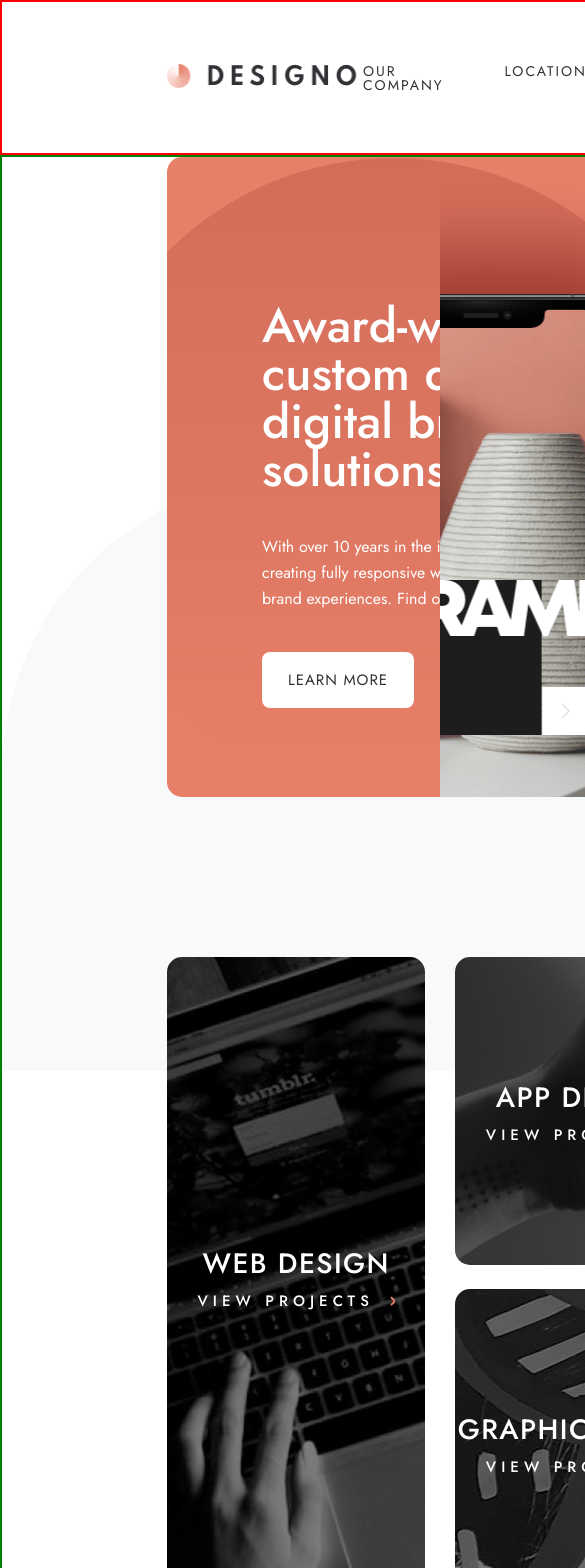
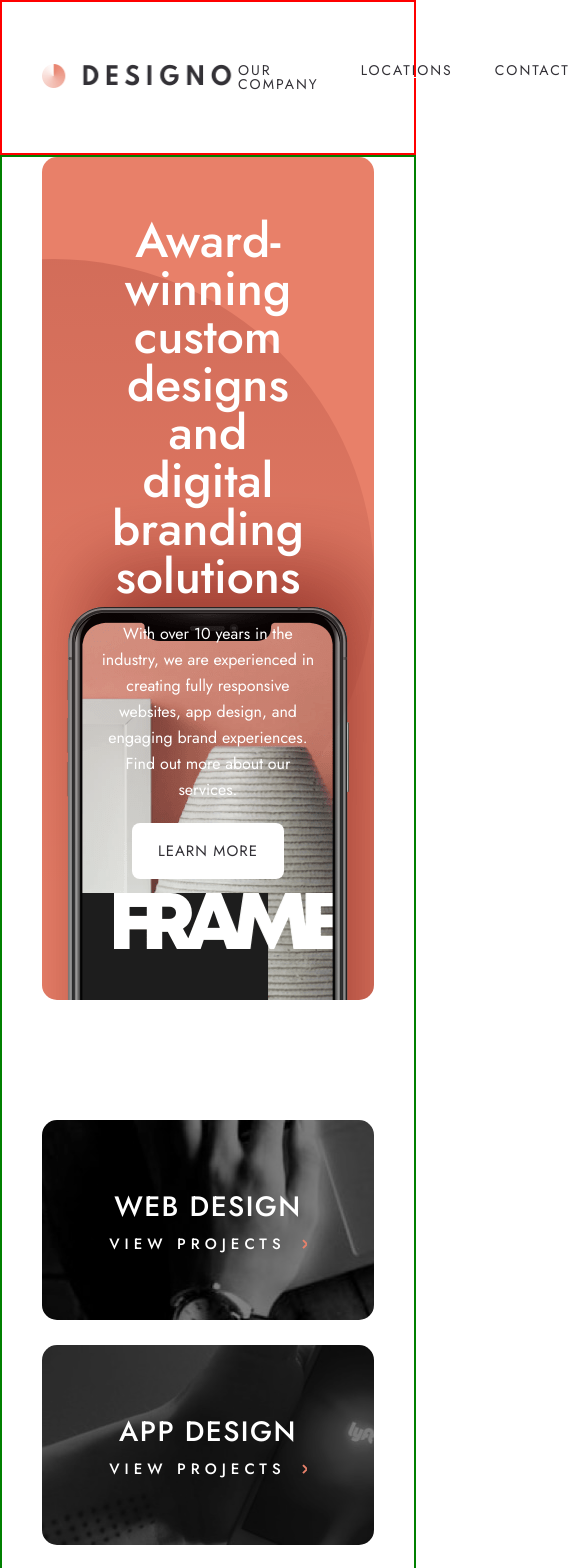
Before and after one commit to seamissu/designo-multi-page-website, a Next.js app: page / in a window 390 px wide. Shown: the top 1568 px of the page, 585 px wide, since content can reach past the window. Built offline with nearby package versions, Linux system fonts and the light colour scheme.

Commit message:
complete Homepage tablet version

```diff
--- a/src/app/globals.scss
+++ b/src/app/globals.scss
@@ -2,8 +2,8 @@
 $tablet-and-below: 1100px;
 $mobile-and-below: 550px;
 
-$tablet-background-image: 768px;
-$mobile-background-image: 375px;
+// $tablet-background-image: 768px;
+// $mobile-background-image: 375px;
 
 // CSS Reset
 *,
--- a/src/components/Footer/Footer.module.scss
+++ b/src/components/Footer/Footer.module.scss
@@ -1,3 +1,7 @@
+// Breakpoints
+$tablet-and-below: 1100px;
+$mobile-and-below: 550px;
+
 .wrapper {
   position: relative;
   grid-area: footer;
@@ -6,11 +10,18 @@
   padding-top: 144px;
   padding-left: 165px;
   padding-right: 165px;
+
+  @media (max-width: $tablet-and-below) {
+    padding-left: 40px;
+    padding-right: 40px;
+    padding-top: 165px;
+  }
 }
 
 .logoandlink {
   display: flex;
   justify-content: space-between;
+  align-items: center;
 
   padding-bottom: 40px;
   border-bottom: 1px solid var(--white);
@@ -20,6 +31,7 @@
   display: flex;
   justify-content: space-between;
   gap: 42px;
+  justify-items: baseline;
 }
 
 .linkwrapper a {
@@ -30,6 +42,13 @@
   line-height: 14px;
   letter-spacing: 2px;
   text-transform: uppercase;
+  border-bottom: 1px solid var(--black);
+
+  cursor: pointer;
+  &:hover,
+  &:focus {
+    border-bottom: 1px solid var(--white);
+  }
 }
 
 .gridwrapper {
--- a/src/components/GetInTouch/GetInTouch.module.scss
+++ b/src/components/GetInTouch/GetInTouch.module.scss
@@ -1,3 +1,7 @@
+// Breakpoints
+$tablet-and-below: 1100px;
+$mobile-and-below: 550px;
+
 .wrapper {
   position: absolute;
   top: -220px;
@@ -24,6 +28,28 @@
   display: flex;
   justify-content: space-between;
   align-items: center;
+
+  @media (max-width: $tablet-and-below) {
+    top: -264px;
+
+    width: calc(100% - 40px * 2);
+    height: 350px;
+
+    flex-direction: column;
+    justify-content: center;
+    gap: 32px;
+
+    padding-left: 58px;
+    padding-right: 58px;
+  }
+}
+
+.wrapper > div {
+  @media (max-width: $tablet-and-below) {
+    display: flex;
+    flex-direction: column;
+    align-items: center;
+  }
 }
 
 .wrapper h2 {
@@ -33,6 +59,11 @@
   max-width: 268px;
 
   margin-bottom: 24px;
+
+  @media (max-width: $tablet-and-below) {
+    max-width: 335px;
+    text-align: center;
+  }
 }
 
 .wrapper p {
@@ -40,6 +71,10 @@
   line-height: var(--line-height-body);
   font-weight: 400;
   max-width: 459px;
+
+  @media (max-width: $tablet-and-below) {
+    text-align: center;
+  }
 }
 
 .button {
--- a/src/components/Header/Header.module.scss
+++ b/src/components/Header/Header.module.scss
@@ -1,3 +1,7 @@
+// Breakpoints
+$tablet-and-below: 1100px;
+$mobile-and-below: 550px;
+
 .wrapper {
   grid-area: header;
 
@@ -7,6 +11,11 @@
   display: flex;
   justify-content: space-between;
   align-items: center;
+
+  @media (max-width: $tablet-and-below) {
+    padding-left: 40px;
+    padding-right: 40px;
+  }
 }
 
 .navwrapper {
@@ -25,4 +34,11 @@
   font-weight: 400;
   letter-spacing: 2px;
   text-transform: uppercase;
+  border-bottom: 1px solid var(--white);
+
+  cursor: pointer;
+  &:hover,
+  &:focus {
+    border-bottom: 1px solid var(--dark-gray);
+  }
 }
--- a/src/components/Main/Main.js
+++ b/src/components/Main/Main.js
@@ -21,8 +21,6 @@ function Main() {
           brand experiences. Find out more about our services.
         </p>
         <Button className={styles.whitebutton}>Learn more</Button>
-
-        <div className={styles.sameashero}></div>
       </section>
 
       <section className={styles.designwrapper}>
@@ -32,7 +30,7 @@ function Main() {
           bgImageUrl={'/home/desktop/image-web-design-large.jpg'}
           className={styles.weblink}
           linkURL={'/'}
-        ></SuperLink>
+        />
 
         <SuperLink
           type={`App`}
@@ -40,7 +38,7 @@ function Main() {
           bgImageUrl={'/home/desktop/image-app-design.jpg'}
           className={styles.applink}
           linkURL={'/'}
-        ></SuperLink>
+        />
 
         <SuperLink
           type={`Graphic`}
@@ -48,7 +46,31 @@ function Main() {
           bgImageUrl={'/home/desktop/image-graphic-design.jpg'}
           className={styles.graphiclink}
           linkURL={'/'}
-        ></SuperLink>
+        />
+
+        <SuperLink
+          type={`Web`}
+          height={200}
+          bgImageUrl={'/home/tablet/image-web-design.jpg'}
+          className={styles.webtablet}
+          linkURL={'/'}
+        />
+
+        <SuperLink
+          type={`App`}
+          height={200}
+          bgImageUrl={'/home/tablet/image-app-design.jpg'}
+          className={styles.apptablet}
+          linkURL={'/'}
+        />
+
+        <SuperLink
+          type={`Graphic`}
+          height={200}
+          bgImageUrl={'/home/tablet/image-graphic-design.jpg'}
+          className={styles.graphictablet}
+          linkURL={'/'}
+        />
       </section>
 
       <section className={styles.valuewrapper}>
--- a/src/components/Main/Main.module.scss
+++ b/src/components/Main/Main.module.scss
@@ -19,6 +19,18 @@ $mobile-and-below: 550px;
     url('/shared/desktop/bg-pattern-leaf-lower.svg');
   background-repeat: no-repeat;
   background-position: top 320px left 0px, bottom 74px right 0px;
+
+  @media (max-width: $tablet-and-below) {
+    background-image: revert;
+    background-repeat: revert;
+    background-position: revert;
+
+    padding-left: 40px;
+    padding-right: 40px;
+    padding-bottom: 330px;
+
+    gap: 120px;
+  }
 }
 
 .herowrapper {
@@ -31,15 +43,28 @@ $mobile-and-below: 550px;
   color: var(--white);
   background-color: var(--peach);
 
-  background-image: url('/home/desktop/bg-pattern-hero-home.svg');
+  background-image: url('/home/desktop/bg-pattern-hero-home.svg'),
+    url('/home/desktop/image-hero-phone.png');
   background-repeat: no-repeat;
-  background-position: right;
+  background-position: right, bottom -240px right -80px;
 
   height: 640px;
   border-radius: 15px;
 
   padding-left: 95px;
   padding-top: 145px;
+
+  @media (max-width: $tablet-and-below) {
+    align-items: center;
+
+    gap: 20px;
+    height: 843px;
+    padding-left: 58px;
+    padding-right: 58px;
+    padding-top: 60px;
+
+    background-position: right, bottom -350px right 50%;
+  }
 }
 
 .herowrapper h1 {
@@ -47,6 +72,10 @@ $mobile-and-below: 550px;
   line-height: var(--line-height-heading-1);
   font-weight: 500;
   max-width: 540px;
+
+  @media (max-width: $tablet-and-below) {
+    text-align: center;
+  }
 }
 
 .herowrapper p {
@@ -54,6 +83,10 @@ $mobile-and-below: 550px;
   line-height: var(--line-height-body);
   font-weight: 400;
   max-width: 445px;
+
+  @media (max-width: $tablet-and-below) {
+    text-align: center;
+  }
 }
 
 .whitebutton {
@@ -61,19 +94,6 @@ $mobile-and-below: 550px;
   color: var(--dark-gray);
   width: 152px;
   height: 56px;
-}
-
-.sameashero {
-  position: absolute;
-  top: 0;
-  right: 0;
-  height: 640px;
-
-  width: 50%;
-
-  background-image: url('/home/desktop/image-hero-phone.png');
-  background-repeat: no-repeat;
-  background-position: bottom -240px right -80px;
 }
 
 .designwrapper {
@@ -86,24 +106,81 @@ $mobile-and-below: 550px;
 
   height: 640px;
   gap: 24px 30px;
+
+  @media (max-width: $tablet-and-below) {
+    grid-template-areas:
+      'web'
+      'app'
+      'graphic';
+
+    grid-template-columns: 1fr;
+    grid-template-rows: 1fr 1fr 1fr;
+
+    height: 650px;
+    gap: 25px;
+  }
 }
 
 .weblink {
   grid-area: web;
+
+  @media (max-width: $tablet-and-below) {
+    display: none;
+  }
 }
 
 .applink {
   grid-area: app;
+
+  @media (max-width: $tablet-and-below) {
+    display: none;
+  }
 }
 
 .graphiclink {
   grid-area: graphic;
+
+  @media (max-width: $tablet-and-below) {
+    display: none;
+  }
+}
+
+.webtablet {
+  display: none;
+
+  @media (max-width: $tablet-and-below) {
+    display: block;
+    grid-area: web;
+  }
+}
+
+.apptablet {
+  display: none;
+
+  @media (max-width: $tablet-and-below) {
+    display: block;
+    grid-area: app;
+  }
+}
+
+.graphictablet {
+  display: none;
+
+  @media (max-width: $tablet-and-below) {
+    display: block;
+    grid-area: graphic;
+  }
 }
 
 .valuewrapper {
   display: flex;
   flex-direction: row;
   gap: 30px;
+
+  @media (max-width: $tablet-and-below) {
+    flex-direction: column;
+    gap: 32px;
+  }
 }
 
 .valuewrapper > article:nth-of-type(1) > div:first-of-type {
@@ -123,6 +200,11 @@ $mobile-and-below: 550px;
   flex-direction: column;
   align-items: center;
   gap: 48px;
+
+  @media (max-width: $tablet-and-below) {
+    flex-direction: row;
+    justify-content: space-between;
+  }
 }
 
 .articlewrapper > div:first-of-type {
@@ -142,6 +224,11 @@ $mobile-and-below: 550px;
   text-align: center;
 
   margin-bottom: 32px;
+
+  @media (max-width: $tablet-and-below) {
+    text-align: left;
+    margin-bottom: 16px;
+  }
 }
 
 .articlewrapper > div:last-of-type p {
@@ -149,4 +236,9 @@ $mobile-and-below: 550px;
   line-height: var(--line-height-body);
   font-weight: 400;
   text-align: center;
+
+  @media (max-width: $tablet-and-below) {
+    text-align: left;
+    max-width: 440px;
+  }
 }
--- a/src/components/SuperLink/SuperLink.module.scss
+++ b/src/components/SuperLink/SuperLink.module.scss
@@ -5,7 +5,7 @@ $mobile-and-below: 550px;
 .linkwrapper {
   position: relative;
   text-decoration: none;
-  display: block;
+  // display: block;
   background-color: transparent;
 }
 
```
